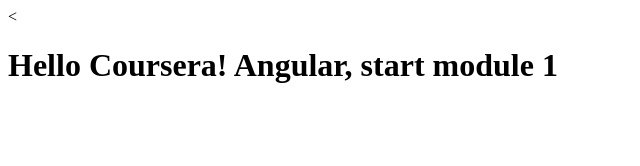
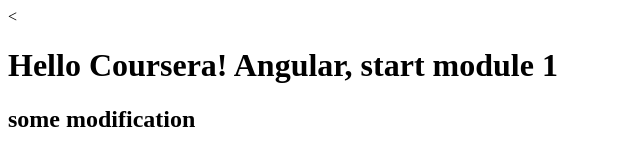
Before and after one commit to titansbitk16/coursera-angular-test, a plain HTML site: page index.html in a window 1280 px wide. Shown: the whole page, without its empty margins (0-640 px from the left). Drawn offline with Linux system fonts and the light colour scheme.

Commit message:
third try

```diff
--- a/index.html
+++ b/index.html
@@ -6,6 +6,7 @@
   </head>
   <body>
     <h1> Hello Coursera! Angular, start module 1</h1>
+    <h2> some modification </h2>
 
   </body>
 </html>
```
